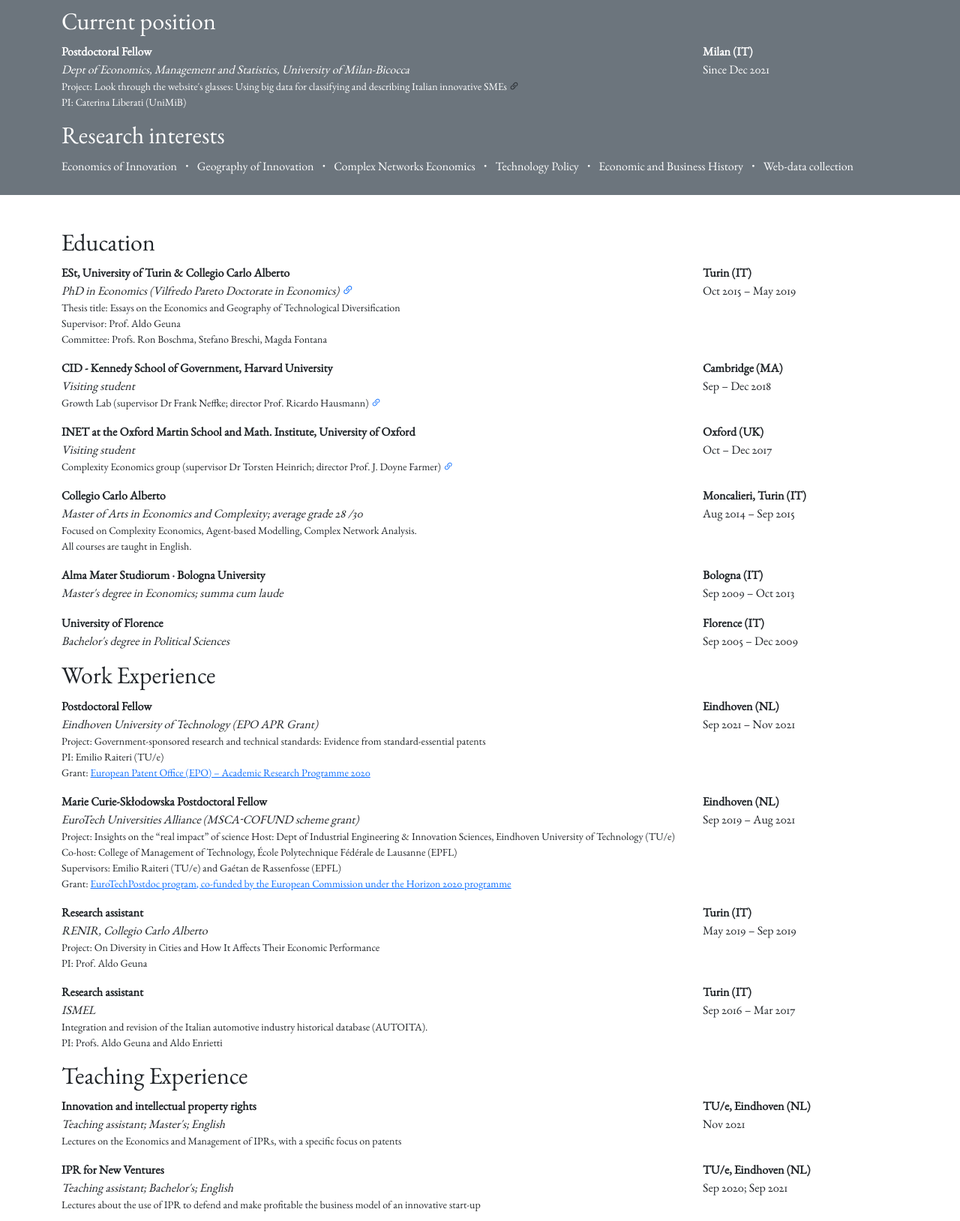
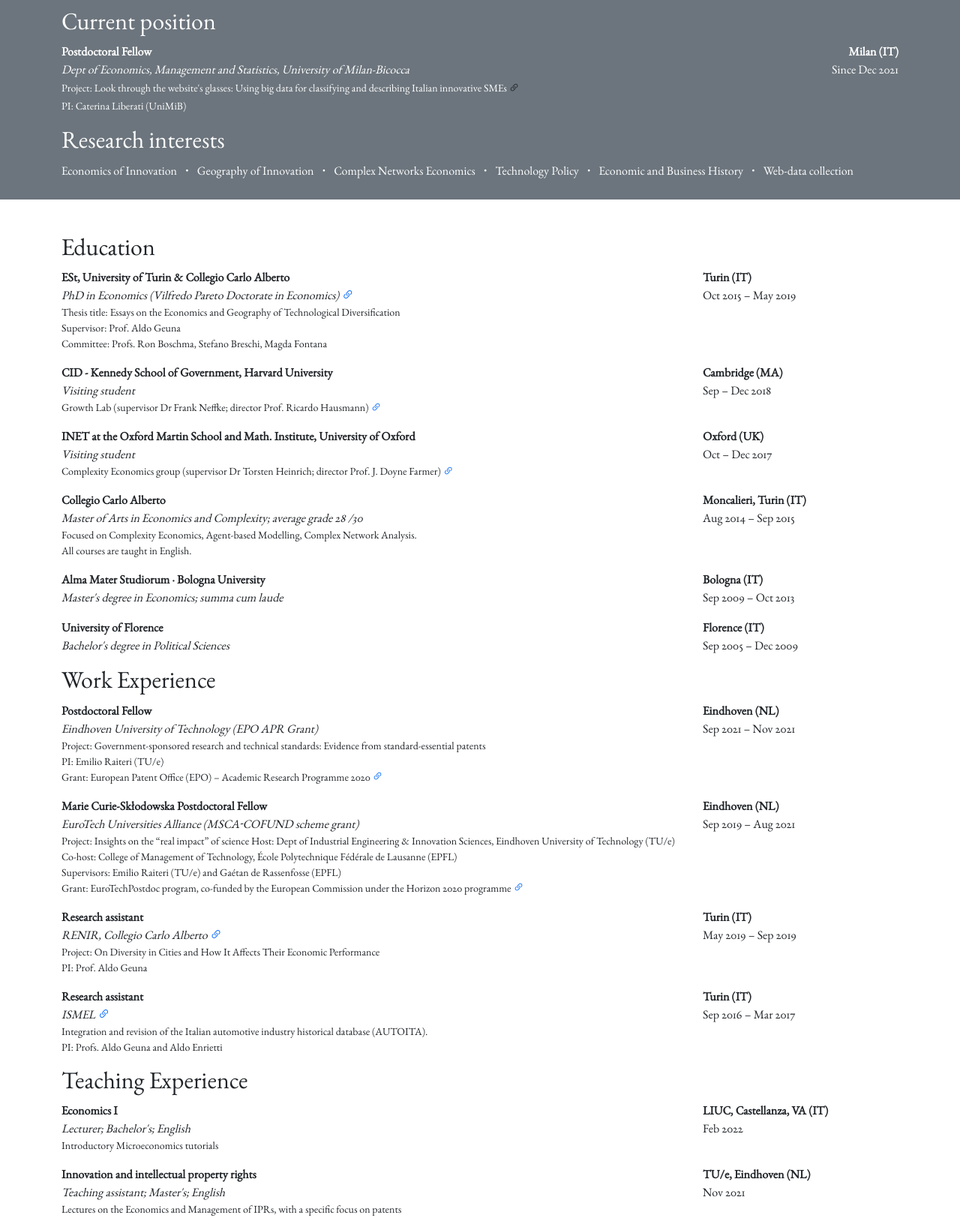
Before and after one commit to n3ssuno/n3ssuno.github.io, a plain HTML site: page index.html in a window 1280 px wide. Shown: the part 183-1811 px from the top of the page at 75% size. Drawn offline with nearby package versions, Linux system fonts and the light colour scheme.

Commit message:
Enhance readability on mobile devices

```diff
--- a/index.html
+++ b/index.html
@@ -28,22 +28,20 @@
                 </ul>
                 <div>  <!-- Current position -->
                     <h2>Current position</h2>
-                    <div class="row">
-                        <div class="col-9 first-line">
-                            <p><strong>Postdoctoral Fellow</strong><br>
-                                <em>Dept of Economics, Management and Statistics, University of Milan-Bicocca</em></p>
-                        </div>
-                        <div class="col-3 first-line">
-                            <p><strong>Milan (IT)</strong><br>
-                                Since Dec&nbsp;2021</p>
-                        </div>
-                        <div class="col-12">
-                            <p class="small">
-                                Project: Look through the website's glasses: Using big data for classifying and describing Italian innovative SMEs <a href="https://cefes-dems.unimib.it/research/cefes-mgmt/look-through-the-websites-glasses/"><i class="bi bi-link-45deg text-dark" role="img" aria-label="WebGlass web page"></i></a><br/>
-                                PI: Caterina Liberati (UniMiB)
-                            </p>
-                        </div>
+                    <div class="float-md-end text-md-end d-none d-md-block">
+                        <p><strong>Milan (IT)</strong><br/>
+                        Since Dec&nbsp;2021</p>
                     </div>
+                    <p>
+                        <strong>Postdoctoral Fellow</strong><br/>
+                        <em>Dept of Economics, Management and Statistics, University of Milan-Bicocca</em><br/>
+                        <span class="d-block d-md-none">Milan (IT)<br/>
+                        Since Dec&nbsp;2021</span>
+                        <small class="fw-light">
+                            Project: Look through the website's glasses: Using big data for classifying and describing Italian innovative SMEs <a href="https://cefes-dems.unimib.it/research/cefes-mgmt/look-through-the-websites-glasses/"><i class="bi bi-link-45deg text-dark" role="img" aria-label="WebGlass web page"></i></a><br/>
+                            PI: Caterina Liberati (UniMiB)
+                        </small>
+                    </p>
                 </div> <!-- Current position END -->
                 <div>  <!-- Research interests -->
                     <h2>Research interests</h2>
@@ -167,7 +165,7 @@
                             <p class="small">
                                 Project: Government-sponsored research and technical standards: Evidence from standard-essential patents <br/>
                                 PI: Emilio Raiteri (TU/e) <br/>
-                                Grant: <a href="https://www.epo.org/learning/materials/academic-research-programme.html">European Patent Office (EPO) &ndash; Academic Research Programme 2020</a>
+                                Grant: European Patent Office (EPO) &ndash; Academic Research Programme 2020 <a href="https://www.epo.org/learning/materials/academic-research-programme.html"><i class="bi bi-link-45deg" role="img" aria-label="EPO ARP"></i></a>
                             </p>
                         </div>
                     </div>
@@ -190,7 +188,7 @@
                                 Host: Dept of Industrial Engineering &amp; Innovation Sciences, Eindhoven University of Technology (TU/e) <br/>
                                 Co-host: College of Management of Technology, &Eacute;cole Polytechnique F&eacute;d&eacute;rale de Lausanne (EPFL) <br/>
                                 Supervisors: Emilio Raiteri (TU/e) and Ga&eacute;tan de Rassenfosse (EPFL) <br/>
-                                Grant: <a href="http://postdoc.eurotech-universities.eu/">EuroTechPostdoc program, co-funded by the European Commission under the Horizon 2020 programme</a>
+                                Grant: EuroTechPostdoc program, co-funded by the European Commission under the Horizon 2020 programme <a href="http://postdoc.eurotech-universities.eu/"><i class="bi bi-link-45deg" role="img" aria-label="EuroTechPostdoc website"></i></a>
                             </p>
                         </div>
                     </div>
@@ -198,7 +196,7 @@
                         <div class="col-9 first-line">
                             <p>
                                 <strong>Research assistant</strong> <br/>
-                                <em>RENIR, Collegio Carlo Alberto</em>
+                                <em>RENIR, Collegio Carlo Alberto <a href="https://renir.carloalberto.org/"><i class="bi bi-link-45deg" role="img" aria-label="RENIR website"></i></a></em>
                             </p>
                         </div>
                         <div class="col-3 first-line">
@@ -218,7 +216,7 @@
                         <div class="col-9 first-line">
                             <p>
                                 <strong>Research assistant</strong> <br/>
-                                <em>ISMEL</em>
+                                <em>ISMEL <a href="http://www.ismel.it/"><i class="bi bi-link-45deg" role="img" aria-label="ISMEL website"></i></a></em>
                             </p>
                         </div>
                         <div class="col-3 first-line">
@@ -237,6 +235,25 @@
                 </div> <!-- Work Experience END -->
                 <div>  <!-- Teaching Experience -->
                     <h2>Teaching Experience</h2>
+                    <div class="row">
+                        <div class="col-9 first-line">
+                            <p>
+                                <strong>Economics I</strong> <br/>
+                                <em>Lecturer; Bachelor's; English</em>
+                            </p>
+                        </div>
+                        <div class="col-3 first-line">
+                            <p>
+                                <strong>LIUC, Castellanza, VA (IT)</strong> <br/>
+                                Feb&nbsp;2022
+                            </p>
+                        </div>
+                        <div class="col-12">
+                            <p class="small">
+                                Introductory Microeconomics tutorials
+                            </p>
+                        </div>
+                    </div>
                     <div class="row">
                         <div class="col-9 first-line">
                             <p>
@@ -955,6 +972,6 @@
         </footer>
 
         <!-- Bootstrap JS (optional) -->
-        <script src="https://cdn.jsdelivr.net/npm/bootstrap@5.1.3/dist/js/bootstrap.bundle.min.js" integrity="sha384-ka7Sk0Gln4gmtz2MlQnikT1wXgYsOg+OMhuP+IlRH9sENBO0LRn5q+8nbTov4+1p" crossorigin="anonymous"></script
+        <script src="https://cdn.jsdelivr.net/npm/bootstrap@5.1.3/dist/js/bootstrap.bundle.min.js" integrity="sha384-ka7Sk0Gln4gmtz2MlQnikT1wXgYsOg+OMhuP+IlRH9sENBO0LRn5q+8nbTov4+1p" crossorigin="anonymous"></script>
     </body>
 </html>
--- a/style.css
+++ b/style.css
@@ -46,13 +46,3 @@
     font-size: 0.75em;
 }
 /* END LaTeX logo */
-
-
-
-.icon-gitlab {
-    background-image: url("gitlab.svg");
-    background-position: center center;
-    height: 1.5rem;
-    line-height: 1.5rem;
-    width: 1.5rem;
-}
```
